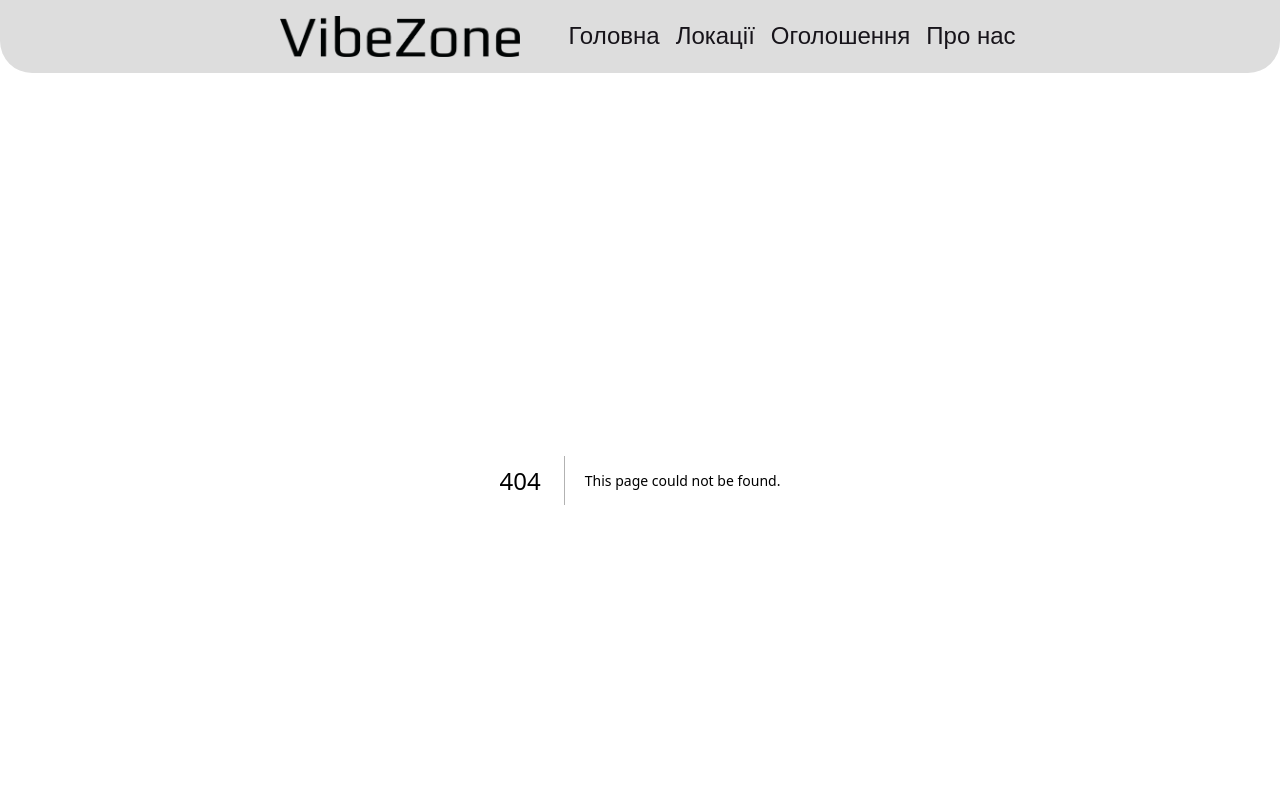
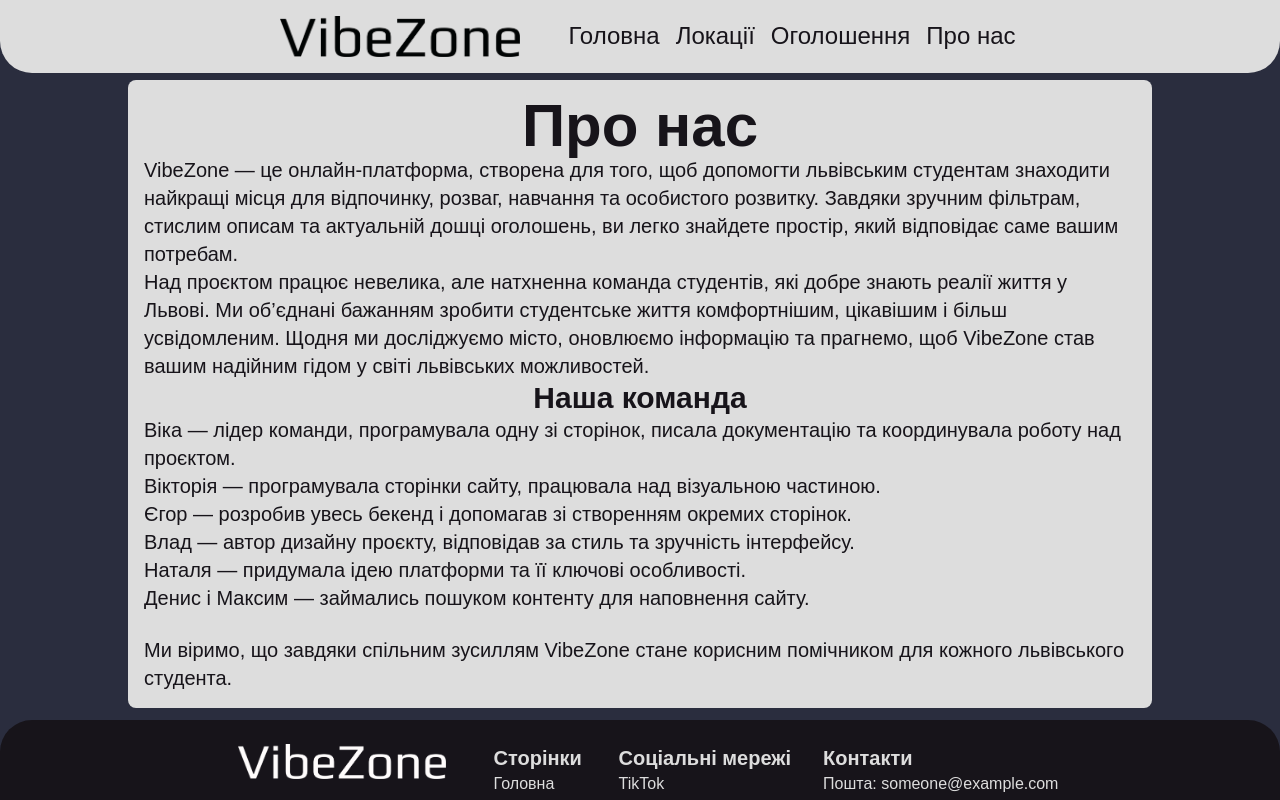
Before and after one commit to TeamVibeLab/vibezone, a Next.js app: page /about in a window 1280 px wide. Before the commit this address had no page. Shown: the top 800 px of the page. Built offline with nearby package versions, Linux system fonts and the light colour scheme.

Commit message:
зміни щодо головної сторінки + сторінка про нас

```diff
--- /dev/null
+++ b/src/app/about/page.tsx
@@ -0,0 +1,26 @@
+export default function About() {
+    return (
+        <section className="w-4/5 p-4
+        rounded-lg bg-bright-foreground
+        text-dark-foreground">
+            <p className="text-6xl font-bold flex justify-center">Про нас</p>
+            <p className="text-xl">
+VibeZone — це онлайн-платформа, створена для того, щоб допомогти львівським студентам знаходити найкращі місця для відпочинку, розваг, навчання та особистого розвитку. Завдяки зручним фільтрам, стислим описам та актуальній дошці оголошень, ви легко знайдете простір, який відповідає саме вашим потребам.
+<br/>
+Над проєктом працює невелика, але натхненна команда студентів, які добре знають реалії життя у Львові. Ми об’єднані бажанням зробити студентське життя комфортнішим, цікавішим і більш усвідомленим. Щодня ми досліджуємо місто, оновлюємо інформацію та прагнемо, щоб VibeZone став вашим надійним гідом у світі львівських можливостей.</p>
+
+<p className="text-3xl font-bold flex justify-center">Наша команда</p>
+<ul className="text-xl">
+<li>Віка — лідер команди, програмувала одну зі сторінок, писала документацію та координувала роботу над проєктом.</li>
+<li>Вікторія — програмувала сторінки сайту, працювала над візуальною частиною.</li>
+<li>Єгор — розробив увесь бекенд і допомагав зі створенням окремих сторінок.</li>
+<li>Влад — автор дизайну проєкту, відповідав за стиль та зручність інтерфейсу.</li>
+<li>Наталя — придумала ідею платформи та її ключові особливості.</li>
+<li>Денис і Максим — займались пошуком контенту для наповнення сайту.</li>
+</ul>
+<br/>
+<p className="text-xl">
+Ми віримо, що завдяки спільним зусиллям VibeZone стане корисним помічником для кожного львівського студента.</p>
+        </section>
+    );
+}
--- a/src/app/page.tsx
+++ b/src/app/page.tsx
@@ -6,6 +6,7 @@ import Image from "next/image";
 
 import { getFirestore, collection, getDocs } from "firebase/firestore";
 
+import TopWeekLocationPreview from "@/components/TopWeekLocationPreview/TopWeekLocationPreview";
 import firebaseApp from "@/firebase/app";
 
 export default function Home() {
@@ -72,31 +73,10 @@ export default function Home() {
         ref={containerRef}>
           {
           locations.map((location, index) => (
-          <a key={index} className="w-[340px] h-128
-          shrink-0
-          relative
-          snap-center"
-          href="/location">
-            <Image
-                src={`/images/example_location_image.jpg`}
-                alt="Фотографія локації"
-                width={5233}
-                height={3758}
-                className="border-6 rounded-4xl border-dark-foreground
-                w-full h-full
-                object-bottom object-cover"
+            <TopWeekLocationPreview
+                data={location}
                 key={index}
             />
-            <p className="absolute bottom-5 right-5
-            select-none
-            text-2xl text-center font-bold text-bright-foreground bold-shadow-dark-foreground">{location.address}</p>
-            <p className="absolute bottom-5 left-5
-            select-none
-            text-3xl text-center font-bold text-bright-foreground bold-shadow-dark-foreground">{location.name}</p>
-            <p className="absolute bottom-15 left-5
-            select-none
-            text-xl text-center font-bold text-bright-foreground bold-shadow-dark-foreground">{location.price}</p>
-          </a>
           ))}
         </ul>
         <div className="flex gap-x-6 m-4">
--- a/src/components/LocationPreview/LocationPreview.tsx
+++ b/src/components/LocationPreview/LocationPreview.tsx
@@ -3,13 +3,14 @@ import Image from "next/image";
 import { CategoryNames } from "@/constants/locations"
 
 export default function LocationPreview({ data }: { data: { id: string; name: string; address: string; price: string; categories: number[] } }) {
-    if (data.name.length > 64)
+    let displayName = data.name
+    if (displayName.length > 32)
     {
-        data.name = data.name.substring(0, 64).concat("...");
+        displayName = displayName.substring(0, 32 - 3).concat("...");
     }
-    if (data.address.length > 64)
+    if (data.address.length > 32)
     {
-        data.address = data.address.substring(0, 64).concat("...");
+        data.address = data.address.substring(0, 32 - 3).concat("...");
     }
 
 
@@ -28,19 +29,19 @@ export default function LocationPreview({ data }: { data: { id: string; name: st
             <p className="absolute bottom-35 left-2
             h-5
             select-none
-            text-lg text-left font-bold text-bright-foreground bold-shadow-dark-foreground">{data.name}</p>
+            text-nowrap text-lg text-left font-bold text-bright-foreground bold-shadow-dark-foreground">{data.name}</p>
             <p className="absolute bottom-25 left-2
             h-5
             select-none
-            text-lg text-left font-bold text-bright-foreground bold-shadow-dark-foreground">{data.address}</p>
+            text-nowrap text-lg text-left font-bold text-bright-foreground bold-shadow-dark-foreground">{data.address}</p>
             <p className="absolute bottom-15 left-2
             h-5
             select-none
-            text-lg text-left font-bold text-bright-foreground bold-shadow-dark-foreground">{data.price}</p>
+            text-nowrap text-lg text-left font-bold text-bright-foreground bold-shadow-dark-foreground">{data.price}</p>
             <p className="absolute bottom-5 left-2
             h-5
             select-none
-            text-lg text-left font-bold text-bright-foreground bold-shadow-dark-foreground">{data.categories.map(category => CategoryNames[category]).join(", ")}</p>
+            text-nowrap text-lg text-left font-bold text-bright-foreground bold-shadow-dark-foreground">{data.categories.map(category => CategoryNames[category]).join(", ")}</p>
         </a>
     )
 }
--- /dev/null
+++ b/src/components/TopWeekLocationPreview/TopWeekLocationPreview.tsx
@@ -0,0 +1,33 @@
+import Image from "next/image";
+
+import { CategoryNames } from "@/constants/locations"
+
+export default function LocationPreview({ data }: { data: { id: string; name: string; address: string; price: string; categories: number[] } }) {
+    let displayName = data.name
+    if (displayName.length > 20)
+    {
+        displayName = displayName.substring(0, 20 - 3).concat("...");
+    }
+
+    return (
+        <a className="w-80 h-128
+        shrink-0
+        relative
+        snap-center"
+        href={`/location?id=${data.id}`}>
+            <Image
+                src={`https://raw.githubusercontent.com/TeamVibeLab/vibezone/main/public/images/locations/${data.name}.jpg`}
+                alt="Логотип VibeZone"
+                fill={true}
+                objectFit="cover"
+                className={"border-6 rounded-4xl border-dark-foreground w-full h-full object-bottom object-cover"}
+            />
+            <p className="absolute bottom-5 left-5
+            select-none
+            text-nowrap text-3xl text-center font-bold text-bright-foreground bold-shadow-dark-foreground">{displayName}</p>
+            <p className="absolute bottom-15 left-5
+            select-none
+            text-nowrap text-xl text-center font-bold text-bright-foreground bold-shadow-dark-foreground">{data.price}</p>
+        </a>
+    )
+}
```
Also changed, not shown: 1 other file (tests, documents, lock files or other folders).
